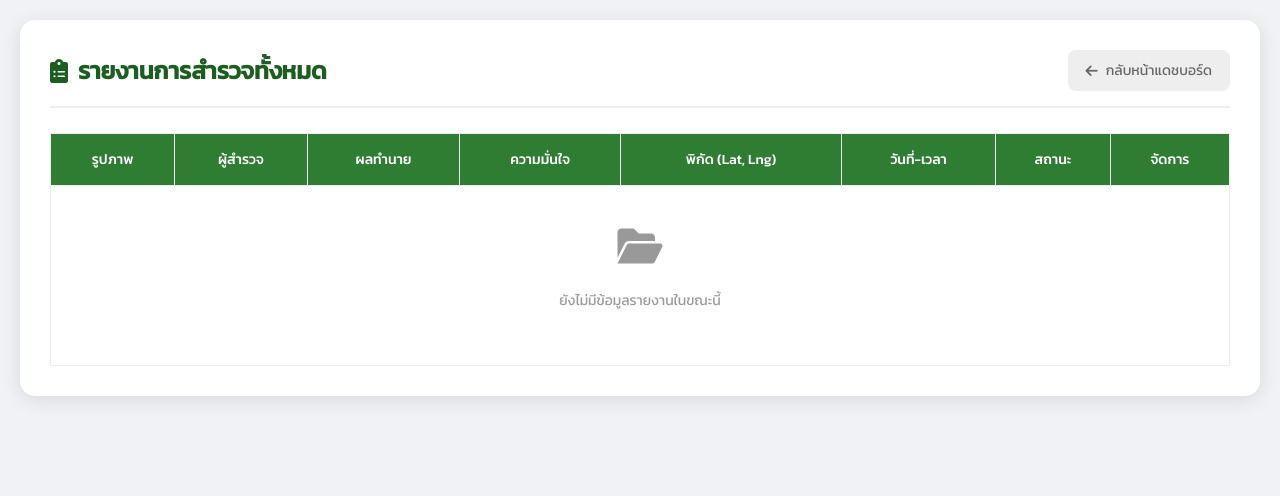
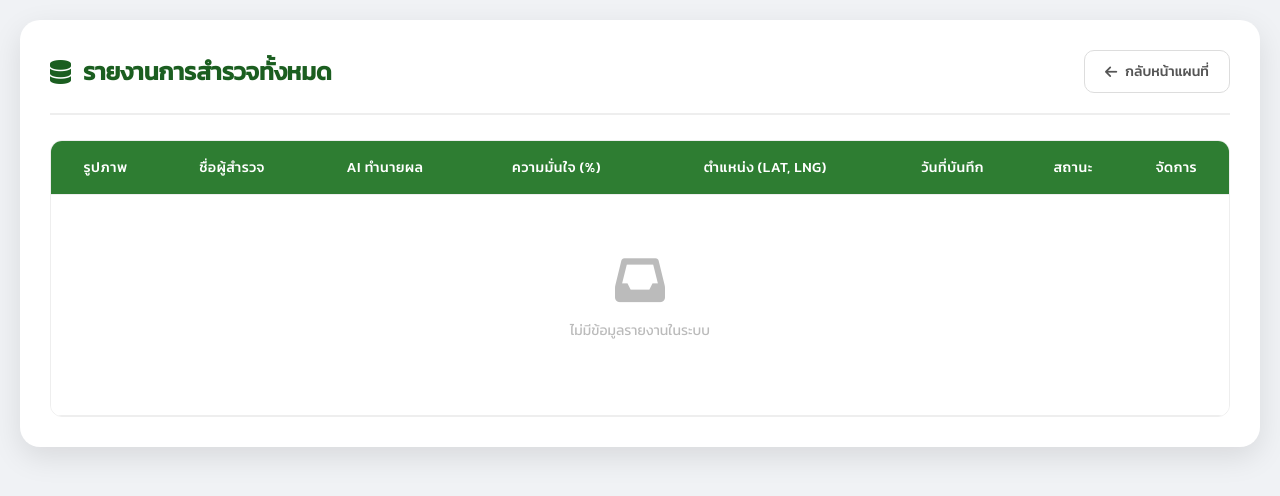
Before and after one commit to Mwhymj/Zanthoxylum-limonella, a Flask app: page /admin/reports in a window 1280 px wide. Shown: the top 496 px of the page. Run offline with Flask 3, Linux system fonts and the light colour scheme; the visitor is signed in with stand-in values (Sample User, id 1); data that the repository does not hold is empty.

Commit message:
Update admin_reports.html

```diff
--- a/templates/admin_reports.html
+++ b/templates/admin_reports.html
@@ -3,44 +3,54 @@
 <head>
     <meta charset="UTF-8">
     <meta name="viewport" content="width=device-width, initial-scale=1.0">
-    <title>ตรวจสอบการรายงานปัญหา - Admin</title>
+    <title>คลังข้อมูลการสำรวจ - Admin</title>
     <link rel="stylesheet" href="https://cdnjs.cloudflare.com/ajax/libs/font-awesome/6.0.0/css/all.min.css">
     <link href="https://fonts.googleapis.com/css2?family=Kanit:wght@300;400;500&display=swap" rel="stylesheet">
     <style>
-        :root { --primary: #1b5e20; --secondary: #2e7d32; --danger: #d32f2f; --bg: #f0f2f5; }
+        :root { --primary: #1b5e20; --secondary: #2e7d32; --accent: #ffeb3b; --danger: #d32f2f; --bg: #f0f2f5; }
         body { font-family: 'Kanit', sans-serif; background: var(--bg); padding: 20px; margin: 0; }
-        .container { max-width: 1200px; margin: auto; background: white; padding: 30px; border-radius: 15px; box-shadow: 0 4px 20px rgba(0,0,0,0.1); }
 
-        .header { display: flex; justify-content: space-between; align-items: center; border-bottom: 2px solid #eee; padding-bottom: 15px; margin-bottom: 25px; }
-        h2 { color: var(--primary); margin: 0; display: flex; align-items: center; gap: 10px; }
+        .container { max-width: 1250px; margin: auto; background: white; padding: 30px; border-radius: 20px; box-shadow: 0 10px 30px rgba(0,0,0,0.1); }
 
-        .table-responsive { overflow-x: auto; }
-        table { width: 100%; border-collapse: collapse; background: white; font-size: 14px; min-width: 900px; }
-        th, td { padding: 15px 10px; border: 1px solid #eee; text-align: center; }
-        th { background-color: var(--secondary); color: white; font-weight: 500; }
-        tr:hover { background-color: #f9f9f9; }
+        /* Header Section */
+        .header { display: flex; justify-content: space-between; align-items: center; border-bottom: 2px solid #eee; padding-bottom: 20px; margin-bottom: 25px; }
+        h2 { color: var(--primary); margin: 0; display: flex; align-items: center; gap: 12px; font-size: 24px; }
 
-        .img-preview { width: 65px; height: 65px; object-fit: cover; border-radius: 8px; cursor: pointer; border: 1px solid #ddd; transition: 0.2s; }
-        .img-preview:hover { transform: scale(1.1); box-shadow: 0 2px 10px rgba(0,0,0,0.2); }
+        /* Table Styling */
+        .table-responsive { overflow-x: auto; border-radius: 12px; border: 1px solid #eee; }
+        table { width: 100%; border-collapse: collapse; background: white; font-size: 14px; min-width: 1000px; }
+        th, td { padding: 16px 12px; border-bottom: 1px solid #eee; text-align: center; }
+        th { background-color: var(--secondary); color: white; font-weight: 500; text-transform: uppercase; letter-spacing: 0.5px; }
+        tr:hover { background-color: #f9fdf9; }
 
-        .badge { padding: 5px 12px; border-radius: 20px; font-size: 12px; color: white; background: var(--secondary); }
-        .badge-confidence { background: #e8f5e9; color: #2e7d32; padding: 4px 8px; border-radius: 5px; font-weight: bold; }
+        /* Image Preview */
+        .img-preview { width: 70px; height: 70px; object-fit: cover; border-radius: 10px; cursor: pointer; border: 2px solid #fff; box-shadow: 0 2px 5px rgba(0,0,0,0.15); transition: 0.3s; }
+        .img-preview:hover { transform: scale(1.15); box-shadow: 0 5px 15px rgba(0,0,0,0.3); }
 
-        .btn-back { text-decoration: none; color: #666; font-size: 14px; padding: 10px 18px; border-radius: 8px; background: #eee; transition: 0.3s; display: flex; align-items: center; gap: 8px; }
-        .btn-back:hover { background: #ddd; }
+        /* Status & Badges */
+        .badge { padding: 6px 14px; border-radius: 20px; font-size: 12px; color: white; background: var(--primary); font-weight: 400; }
+        .badge-confidence { background: #e8f5e9; color: #2e7d32; padding: 5px 10px; border-radius: 6px; font-weight: bold; border: 1px solid #c8e6c9; }
 
-        .btn-delete { color: var(--danger); border: none; background: none; cursor: pointer; font-size: 18px; transition: 0.2s; padding: 10px; }
-        .btn-delete:hover { color: #ff1744; transform: scale(1.2); }
+        /* Buttons */
+        .btn-back { text-decoration: none; color: #555; font-size: 14px; padding: 10px 20px; border-radius: 10px; background: #fff; border: 1px solid #ddd; transition: 0.3s; display: flex; align-items: center; gap: 8px; font-weight: 500; }
+        .btn-back:hover { background: #f5f5f5; border-color: #bbb; transform: translateX(-5px); }
 
-        .empty-state { padding: 40px; text-align: center; color: #999; }
+        .btn-delete { color: var(--danger); border: none; background: #fff5f5; cursor: pointer; font-size: 18px; transition: 0.3s; padding: 10px; border-radius: 8px; }
+        .btn-delete:hover { background: var(--danger); color: white; transform: rotate(10deg); }
+
+        /* ขยับปุ่มจัดการขึ้นมาอีกนิด */
+        .action-cell { display: flex; justify-content: center; align-items: center; gap: 10px; margin-top: -2px; }
+
+        .empty-state { padding: 60px; text-align: center; color: #bbb; }
+        .empty-state i { font-size: 50px; margin-bottom: 15px; display: block; }
     </style>
 </head>
 <body>
 
 <div class="container">
     <div class="header">
-        <h2><i class="fas fa-clipboard-list"></i> รายงานการสำรวจทั้งหมด</h2>
-        <a href="/dashboard" class="btn-back"><i class="fas fa-arrow-left"></i> กลับหน้าแดชบอร์ด</a>
+        <h2><i class="fas fa-database"></i> รายงานการสำรวจทั้งหมด</h2>
+        <a href="/dashboard" class="btn-back"><i class="fas fa-arrow-left"></i> กลับหน้าแผนที่</a>
     </div>
 
     <div class="table-responsive">
@@ -48,11 +58,11 @@
             <thead>
                 <tr>
                     <th>รูปภาพ</th>
-                    <th>ผู้สำรวจ</th>
-                    <th>ผลทำนาย</th>
-                    <th>ความมั่นใจ</th>
-                    <th>พิกัด (Lat, Lng)</th>
-                    <th>วันที่-เวลา</th>
+                    <th>ชื่อผู้สำรวจ</th>
+                    <th>AI ทำนายผล</th>
+                    <th>ความมั่นใจ (%)</th>
+                    <th>ตำแหน่ง (Lat, Lng)</th>
+                    <th>วันที่บันทึก</th>
                     <th>สถานะ</th>
                     <th>จัดการ</th>
                 </tr>
@@ -66,40 +76,47 @@
                                 <img src="{{ url_for('static', filename='uploads/' + report.img_name) }}"
                                      class="img-preview" onclick="window.open(this.src)" title="คลิกเพื่อดูรูปใหญ่">
                             {% else %}
-                                <div style="font-size: 20px; color: #ccc;"><i class="fas fa-image"></i></div>
+                                <div style="font-size: 24px; color: #ddd;"><i class="fas fa-image-slash"></i></div>
                             {% endif %}
                         </td>
-                        <td><strong>{{ report.surveyor if report.surveyor else 'ไม่ระบุชื่อ' }}</strong></td>
-                        <td>{{ report.prediction if report.prediction else 'รอดำเนินการ' }}</td>
+                        <td><strong>{{ report.surveyor if report.surveyor else 'Guest' }}</strong></td>
+                        <td>
+                            <span style="color: var(--primary); font-weight: 500;">
+                                {{ report.prediction if report.prediction else 'ไม่ทราบชนิด' }}
+                            </span>
+                        </td>
                         <td>
                             <span class="badge-confidence">
+                                {# แก้ไขค่าความมั่นใจ ป้องกัน Error 500 #}
                                 {% if report.confidence is not none %}
                                     {{ (report.confidence * 100)|round(2) }}%
                                 {% else %}
-                                    0%
+                                    0.00%
                                 {% endif %}
                             </span>
                         </td>
                         <td>
-                            <small style="color: #666;">
-                                {{ "%.4f"|format(report.lat|float) if report.lat else '0.0000' }},
-                                {{ "%.4f"|format(report.lng|float) if report.lng else '0.0000' }}
+                            <small style="color: #777;">
+                                {{ "%.5f"|format(report.lat|float) if report.lat else '0.00000' }}<br>
+                                {{ "%.5f"|format(report.lng|float) if report.lng else '0.00000' }}
                             </small>
                         </td>
                         <td><small>{{ report.timestamp if report.timestamp else '-' }}</small></td>
-                        <td><span class="badge">{{ report.status if report.status else 'บันทึกแล้ว' }}</span></td>
+                        <td><span class="badge">{{ report.status if report.status else 'สำเร็จ' }}</span></td>
                         <td>
-                            <button onclick="deleteReport('{{ report.id }}')" class="btn-delete" title="ลบข้อมูล">
-                                <i class="fas fa-trash-alt"></i>
-                            </button>
+                            <div class="action-cell">
+                                <button onclick="deleteReport('{{ report.id }}')" class="btn-delete" title="ลบข้อมูล">
+                                    <i class="fas fa-trash-alt"></i>
+                                </button>
+                            </div>
                         </td>
                     </tr>
                     {% endfor %}
                 {% else %}
                     <tr>
                         <td colspan="8" class="empty-state">
-                            <i class="fas fa-folder-open" style="font-size: 40px; margin-bottom: 10px;"></i>
-                            <p>ยังไม่มีข้อมูลรายงานในขณะนี้</p>
+                            <i class="fas fa-inbox"></i>
+                            <p>ไม่มีข้อมูลรายงานในระบบ</p>
                         </td>
                     </tr>
                 {% endif %}
@@ -110,7 +127,7 @@
 
 <script>
     async function deleteReport(id) {
-        if(confirm('⚠️ คุณแน่ใจหรือไม่ที่จะลบรายงานนี้?\nข้อมูลและไฟล์รูปภาพจะถูกลบออกจากระบบถาวร')) {
+        if(confirm('⚠️ ยันยืนการลบข้อมูล?\nเมื่อลบแล้วจะไม่สามารถกู้คืนพิกัดและรูปภาพได้')) {
             try {
                 const response = await fetch(`/api/delete/${id}`, {
                     method: 'POST',
@@ -121,11 +138,10 @@
                 if(data.status === 'success') {
                     location.reload();
                 } else {
-                    alert('เกิดข้อผิดพลาด: ' + (data.message || 'ไม่สามารถลบข้อมูลได้'));
+                    alert('Error: ' + (data.message || 'ไม่สามารถลบข้อมูลได้'));
                 }
             } catch (error) {
-                console.error('Error:', error);
-                alert('ไม่สามารถเชื่อมต่อกับเซิร์ฟเวอร์ได้');
+                alert('เซิร์ฟเวอร์ขัดข้อง ไม่สามารถลบข้อมูลได้ในขณะนี้');
             }
         }
     }
```
